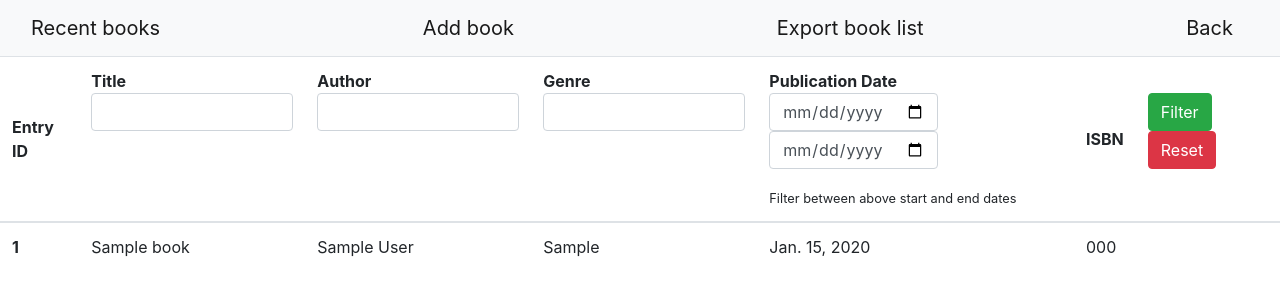
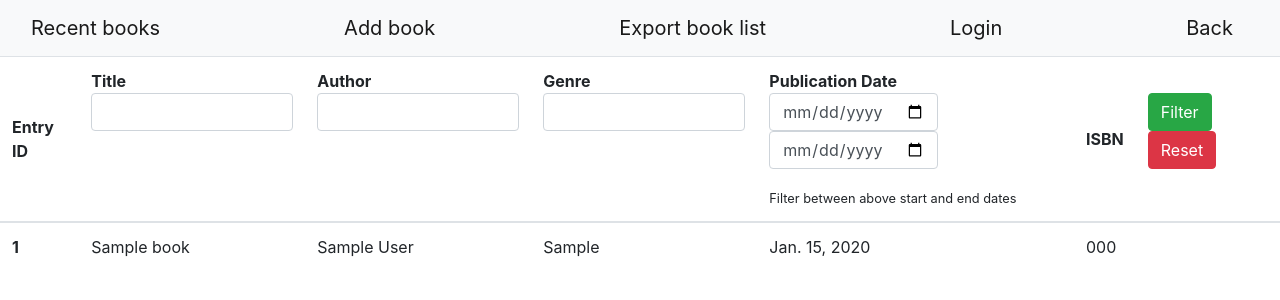
Before and after one commit to ElijahBelov/ElijahSite, a Django app: page /books/ in a window 1280 px wide. Shown: the top 300 px of the page. Run offline with Django 3.2, Linux system fonts and the light colour scheme; tables that the repository leaves empty hold one stand-in row (values such as "Sample post"); some libraries are stand-ins or nearby versions.

Commit message:
testing home pc dev

```diff
--- a/django/BookInventory/BookInventory/templates/all_books.html
+++ b/django/BookInventory/BookInventory/templates/all_books.html
@@ -18,6 +18,9 @@
 			</div>
 			<div class="nav-item">
 				<a class="navbar-brand" href="{% url 'download_books' %}">Export book list</a>
+			</div>
+			<div class="nav navbar-nav navbar-right">
+				<a class="navbar-brand" href="{% url 'home' %}">Login</a>
 			</div>
 			<div class="nav navbar-nav navbar-right">
 				<a class="navbar-brand" href="{% url 'home' %}">Back</a>
--- a/django/BookInventory/BookInventory/templates/index.html
+++ b/django/BookInventory/BookInventory/templates/index.html
@@ -13,7 +13,9 @@
 			<div class="navbar-header">
 				<a class="navbar-brand">Recent books</a>
 			</div>
-
+			<div class="nav navbar-nav navbar-right">
+				<a class="navbar-brand" href="{% url 'home' %}">Login</a>
+			</div>
 		</div>
 	</nav>
 
--- a/django/BookInventory/BookInventory/templates/new_book.html
+++ b/django/BookInventory/BookInventory/templates/new_book.html
@@ -12,6 +12,9 @@
 		<div class="container-fluid">
 			<div class="navbar-header">
 				<a class="navbar-brand" href="{% url 'home' %}">Recent books</a>
+			</div>
+			<div class="nav navbar-nav navbar-right">
+				<a class="navbar-brand" href="{% url 'home' %}">Login</a>
 			</div>
 			<div class="nav navbar-nav navbar-right">
 				<a class="navbar-brand" href="{% url 'home' %}">Back</a>
```
